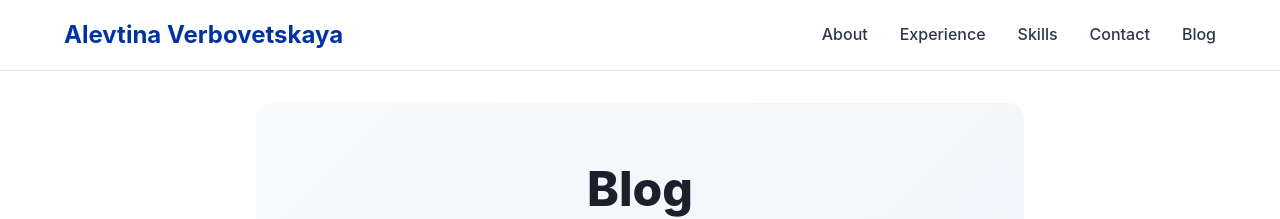
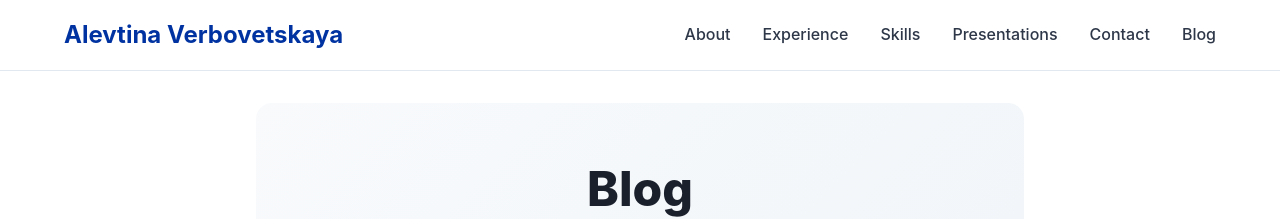
Before and after one commit to alevtina/alevtina.github.io, a Jekyll site: the page built from blog.md, in a window 1280 px wide. Shown: the top 219 px of the page. Built offline with Jekyll 4.4.1, drawn with Linux system fonts in a browser that asks for light colours; some web fonts are replaced.

Commit message:
Update _config.yml

```diff
--- a/_config.yml
+++ b/_config.yml
@@ -76,6 +76,8 @@ navigation:
     url: "/#experience"
   - title: "Skills"
     url: "/#skills"
+  - title: "Presentations"
+    url: "/#presentations"
   - title: "Contact"
     url: "/#contact"
   - title: "Blog"
```
